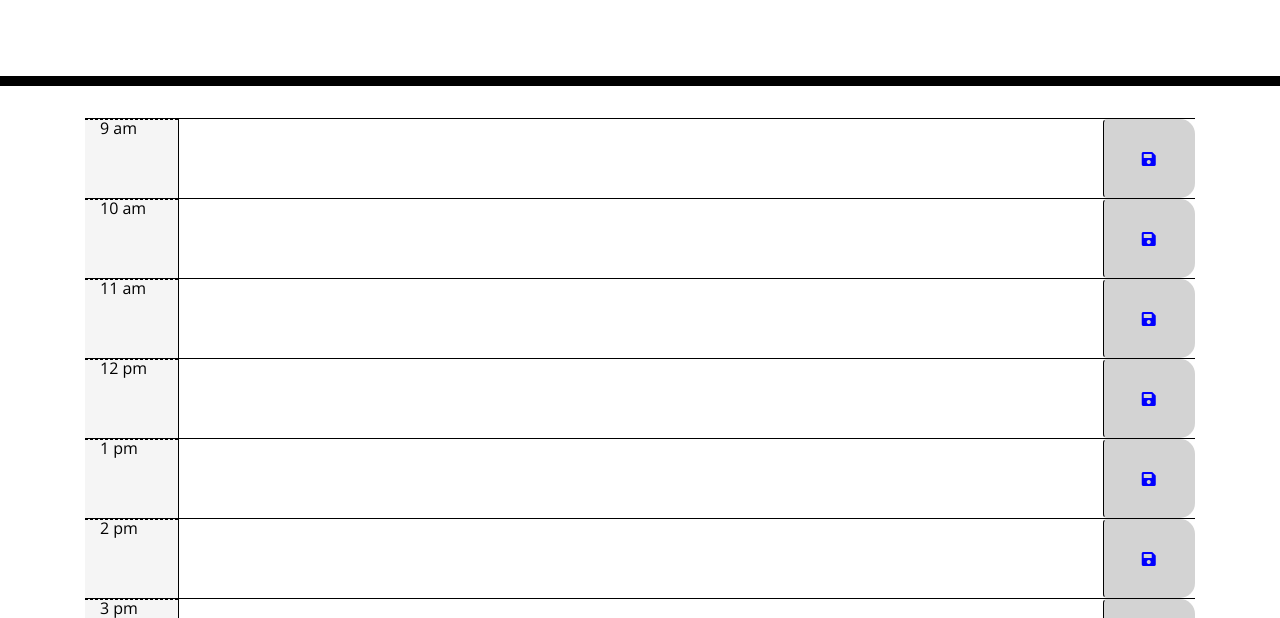
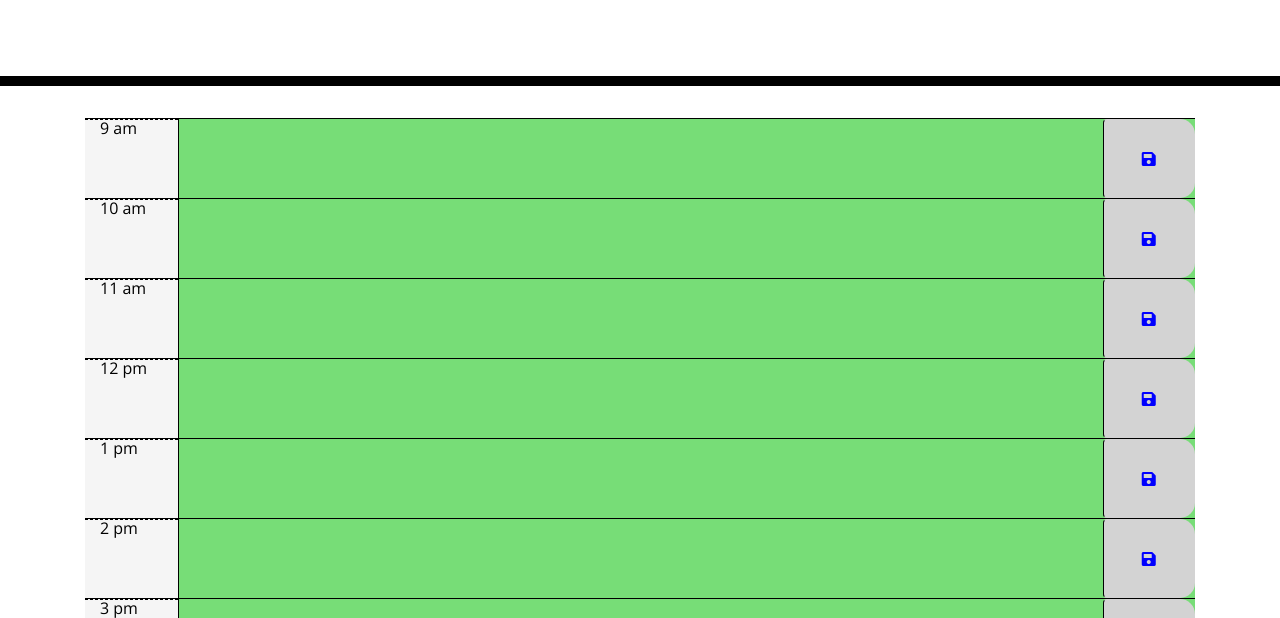
Before and after one commit to smalakidev/Work-Day-Scheduler-, a plain HTML site: page index.html in a window 1280 px wide. Shown: the part 182-800 px from the top of the page. Drawn offline with nearby package versions, Linux system fonts and the light colour scheme.

Commit message:
made edits to js and CSS. These included the correct hours and colors for each row

```diff
--- a/hw.js
+++ b/hw.js
@@ -14,7 +14,7 @@ $(".saveBtn").on("click", function(){
     //the id attribute(time) of this div.
     var time = $(this).parent().attr("id");
 
-    console.log(time, value)
+    console.log(time, value);
 
 //This is where the key and value pairs come together and are saved to
 //the local storage. Key is Time. Value is value in this case.
@@ -22,7 +22,7 @@ $(".saveBtn").on("click", function(){
 
 });
 
-console.log(moment().hours())
+
 
 function hourUpdate(){
 var currentHr = 12;
@@ -38,11 +38,38 @@ var currentHr = 12;
 
 
 
+//This will help with the times
+function setUpRows(){
+
+    var currentHour = moment().hours();
+    console.log(moment().hours());
+
+    $(".time-row").each(function(){
+
+    var thisRow = $(this);
+  //  console.log(thisRow);
+
+    var thisRowHr = parseInt(thisRow.attr("id"));
+        console.log(thisRowHr);
+
+    // style rows to show where we are in the day
+    if (thisRowHr == currentHour) {
+        console.log("present")
+     thisRow.addClass("present").removeClass("past future");
+    }
+    if (thisRowHr < currentHour) {
+        console.log("past")
+      thisRow.addClass("past").removeClass("present future");
+    }
+    if (thisRowHr > currentHour) {
+        console.log("future")
+      thisRow.addClass("future").removeClass("past present");
+    }
+  });
+  }
 
 
-
-
-
+setUpRows()
 
 
 //load save data from localstorage
@@ -51,7 +78,8 @@ $("#10 .input").val(localStorage.getItem("10"));
 $("#11 .input").val(localStorage.getItem("11"));
 
 //This methodology replaces the one above as it is much simpler to use
-
+//.get item retrieves from local storage, while .set item puts it in local
+//storage
 var i;
 for (let i =9; i <= 17;i++) {
     $(`#${i} .input`).val(localStorage.getItem(`${i}`));
--- a/styles.css
+++ b/styles.css
@@ -44,7 +44,7 @@ body {
   }
 
   .past {
-    background-color: #d3d3d3;
+    background-color: blueviolet;
     color: white;
   }
 
```
